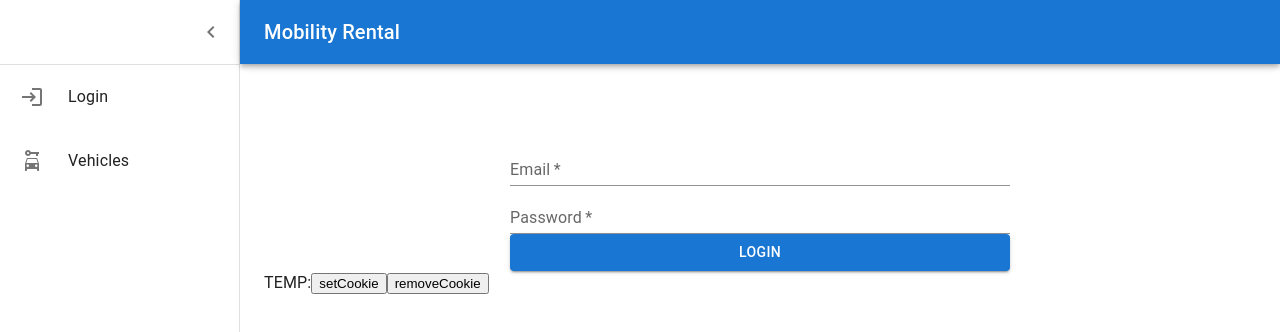
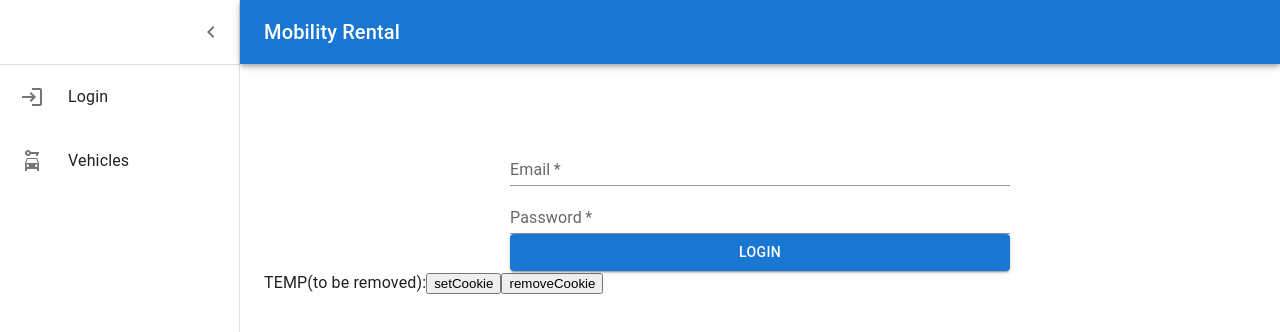
Before and after one commit to chineseouchie/fontys-s6-mr-frontend, a React (Create React App) app: page / in a window 1280 px wide. Shown: the top 332 px of the page. Built offline with nearby package versions, Linux system fonts and the light colour scheme.

Commit message:
Quick test

```diff
--- a/src/App.js
+++ b/src/App.js
@@ -32,7 +32,7 @@ function App() {
 						<Route path="/vehicles/detail/:id" element={<VehicleDetail />} />
 					</Routes>
 					<div>
-						TEMP:
+						TEMP(to be removed):
 						<button onClick={() => login("test")}>setCookie</button>
 						<button onClick={() => logout()}>removeCookie</button>
 					</div>
```
